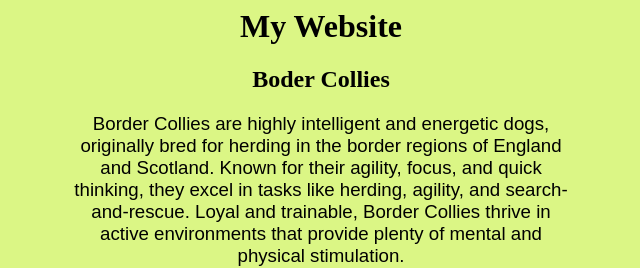
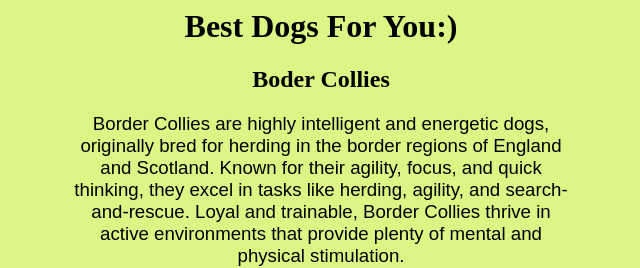
Before and after one commit to af9700/af9700, a plain HTML site: page index.html in a window 1280 px wide. Shown: the top 268 px of the page, without its empty margins (319-959 px from the left). Drawn offline with Linux system fonts and the light colour scheme.

Commit message:
Update index.html

```diff
--- a/index.html
+++ b/index.html
@@ -7,7 +7,9 @@ p {font-family: Arial; font-size: 14pt}
 </head>
 
 <body>
-<h1>My Website</h1>
+<h1>Best Dogs For You:)<h1>
+
+
 
 <H2>
 Boder Collies
```
